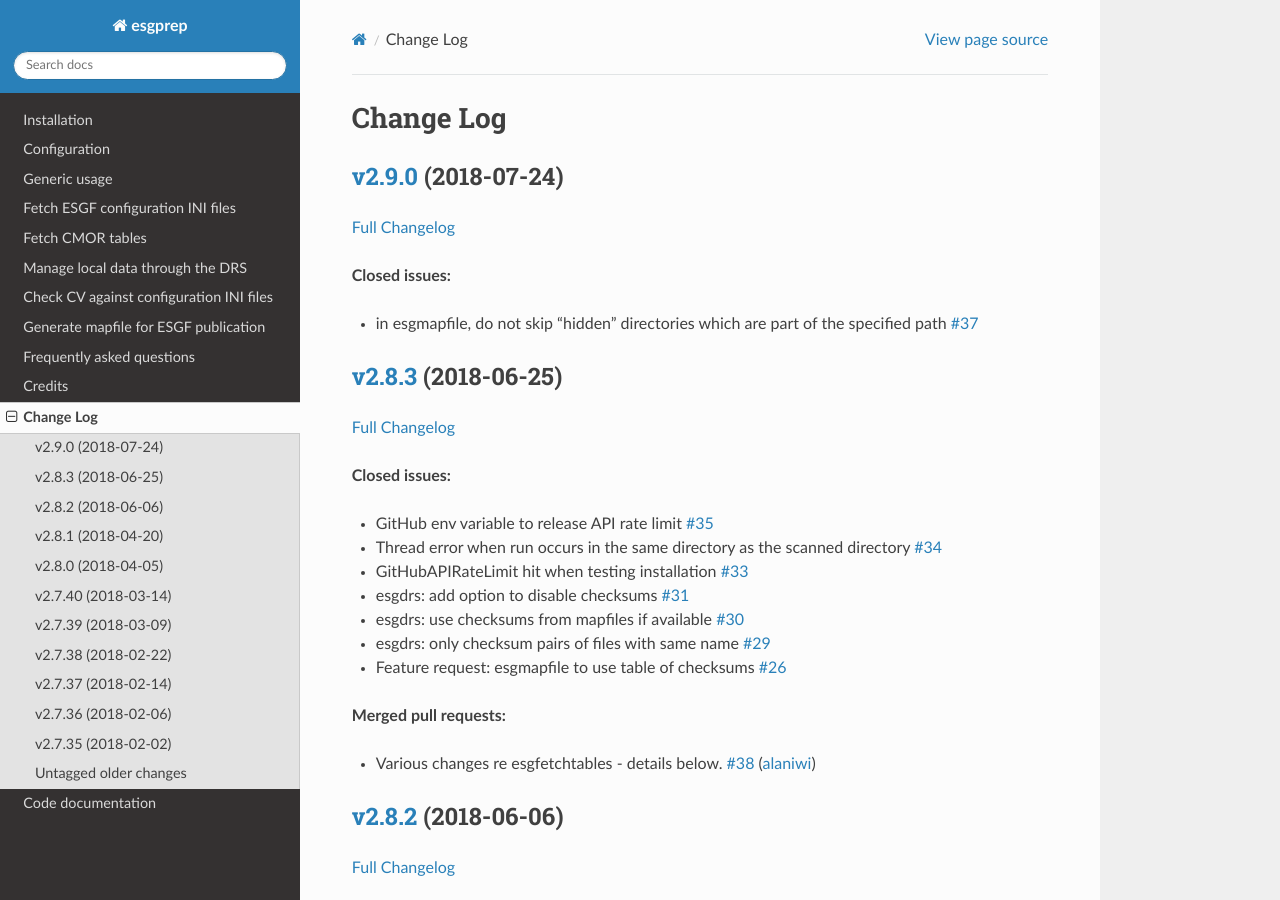
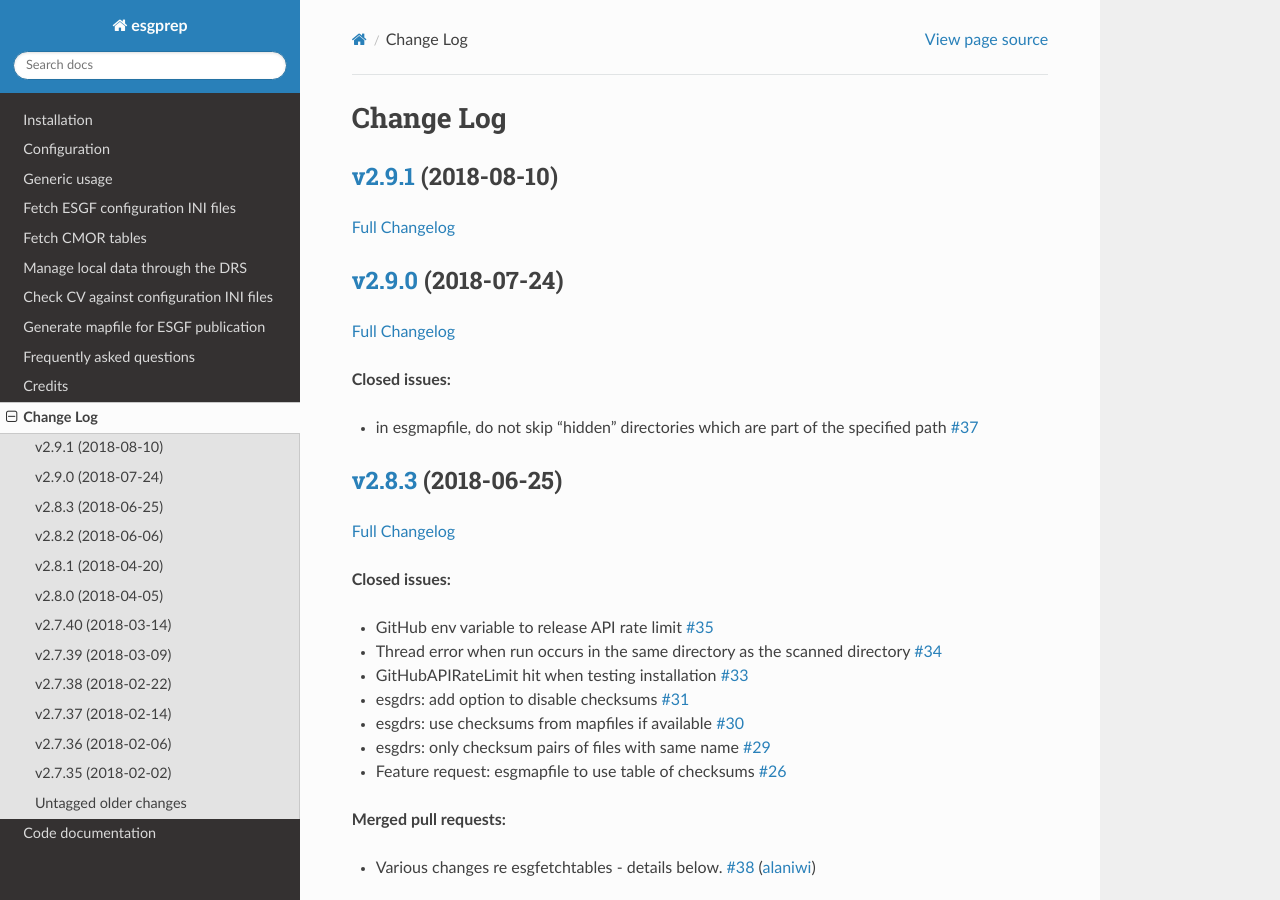
Before and after one commit to ESGF/esgf-prepare, a Sphinx documentation site: the page built from docs/log.rst, in a window 1280 px wide and 900 px high. Built offline with Sphinx 7.4.7 and the Read the Docs theme 2.0.0, drawn with Linux system fonts in a browser that asks for light colours; the version number could not be read and is left out.

Commit message:
Change log

```diff
--- a/docs/log.rst
+++ b/docs/log.rst
@@ -3,6 +3,12 @@
 
 Change Log
 ==========
+
+`v2.9.1 <https://github.com/ESGF/esgf-prepare/tree/v2.9.1>`__ (2018-08-10)
+--------------------------------------------------------------------------
+
+`Full
+Changelog <https://github.com/ESGF/esgf-prepare/compare/v2.9.0...v2.9.1>`__
 
 `v2.9.0 <https://github.com/ESGF/esgf-prepare/tree/v2.9.0>`__ (2018-07-24)
 --------------------------------------------------------------------------
```
